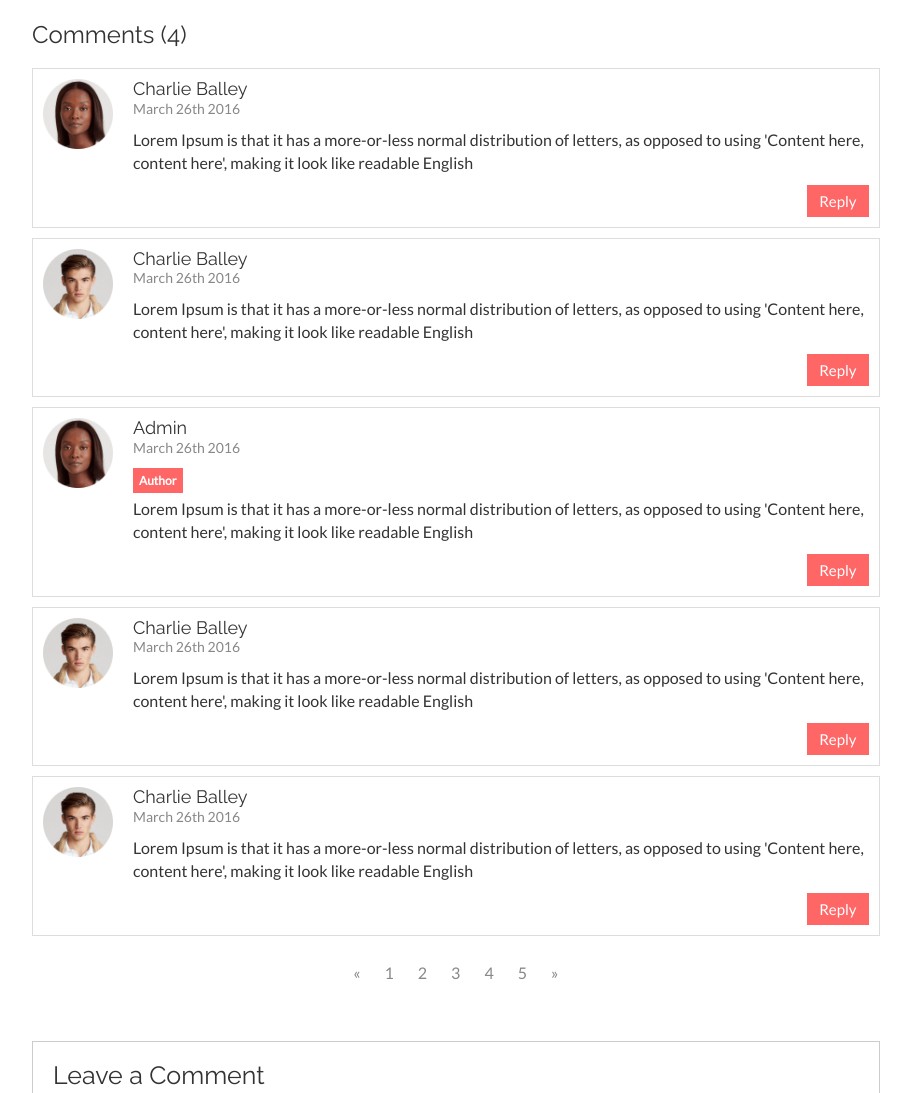
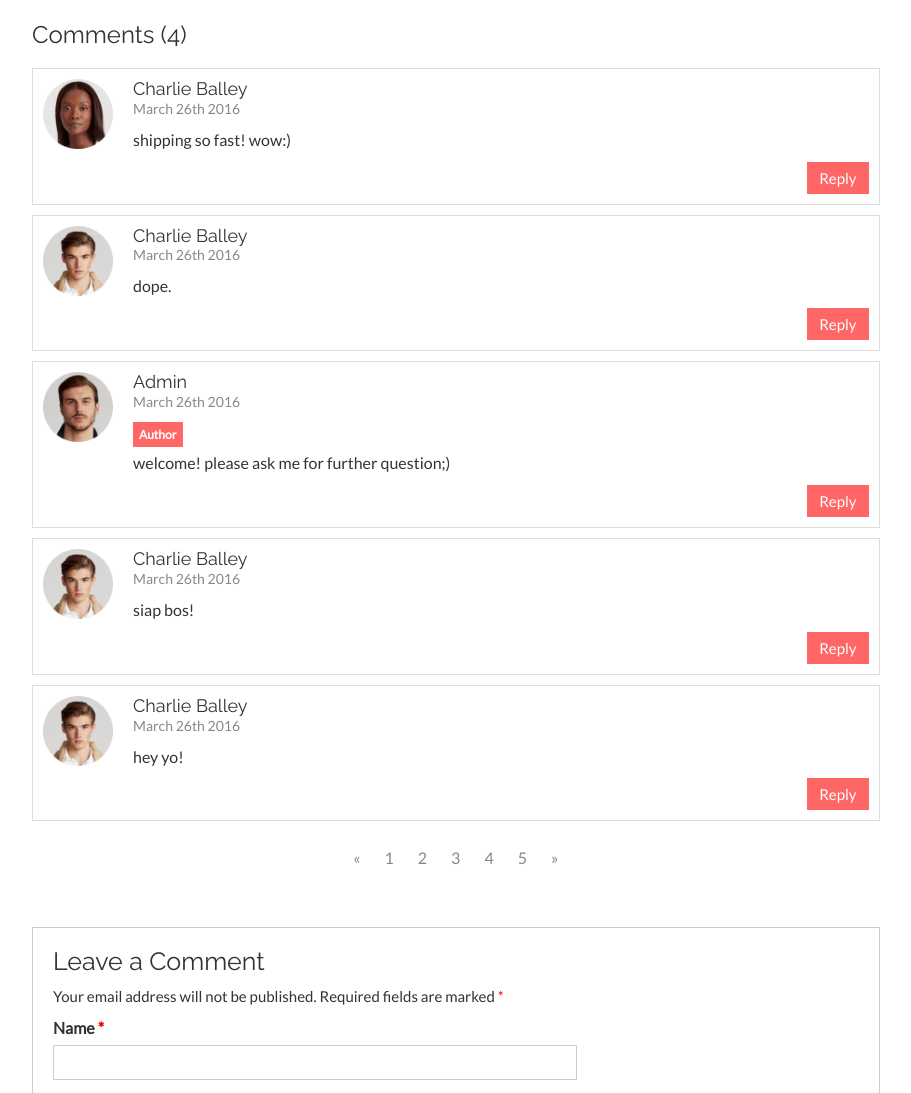
Before and after one commit to virelllaaa/lacunaWebProject, a plain HTML site: page blog-single.html in a window 1280 px wide. Shown: the part 1682-2775 px from the top of the page, without its empty margins (38-949 px from the left). Drawn offline with nearby package versions, Linux system fonts and the light colour scheme.

Commit message:
update comment

```diff
--- a/blog-single.html
+++ b/blog-single.html
@@ -325,7 +325,7 @@
                             <div class="media-body">
                              <h4 class="author-name">Charlie Balley</h4>
                              <span class="comments-date"> March 26th 2016</span>
-                             <p>Lorem Ipsum is that it has a more-or-less normal distribution of letters, as opposed to using 'Content here, content here', making it look like readable English</p>
+                             <p>shipping so fast! wow:)</p>
                              <a href="#" class="reply-btn">Reply</a>
                             </div>
                           </div>
@@ -338,7 +338,7 @@
                             <div class="media-body">
                              <h4 class="author-name">Charlie Balley</h4>
                              <span class="comments-date"> March 26th 2016</span>
-                             <p>Lorem Ipsum is that it has a more-or-less normal distribution of letters, as opposed to using 'Content here, content here', making it look like readable English</p>
+                             <p>dope.</p>
                              <a href="#" class="reply-btn">Reply</a>
                             </div>
                           </div>
@@ -347,13 +347,13 @@
                           <li class="author-comments">
                             <div class="media">
                               <div class="media-left">
-                                  <img class="media-object news-img" src="img/testimonial-img-3.png" alt="img">
+                                  <img class="media-object news-img" src="img/testimonial-img-1.png" alt="img">
                               </div>
                               <div class="media-body">
                                <h4 class="author-name">Admin</h4>
                                <span class="comments-date"> March 26th 2016</span>
                                <span class="author-tag">Author</span>
-                               <p>Lorem Ipsum is that it has a more-or-less normal distribution of letters, as opposed to using 'Content here, content here', making it look like readable English</p>
+                               <p>welcome! please ask me for further question;)</p>
                                <a href="#" class="reply-btn">Reply</a>
                               </div>
                             </div>
@@ -367,7 +367,7 @@
                                 <div class="media-body">
                                  <h4 class="author-name">Charlie Balley</h4>
                                  <span class="comments-date"> March 26th 2016</span>
-                                 <p>Lorem Ipsum is that it has a more-or-less normal distribution of letters, as opposed to using 'Content here, content here', making it look like readable English</p>
+                                 <p>siap bos!</p>
                                  <a href="#" class="reply-btn">Reply</a>
                                 </div>
                               </div>
@@ -382,7 +382,7 @@
                             <div class="media-body">
                              <h4 class="author-name">Charlie Balley</h4>
                              <span class="comments-date"> March 26th 2016</span>
-                             <p>Lorem Ipsum is that it has a more-or-less normal distribution of letters, as opposed to using 'Content here, content here', making it look like readable English</p>
+                             <p>hey yo!</p>
                              <a href="#" class="reply-btn">Reply</a>
                             </div>
                           </div>
@@ -434,9 +434,7 @@
                         <label for="comment">Comment</label>
                         <textarea name="comment" cols="45" rows="8" aria-required="true" required="required"></textarea>
                       </p>
-                      <p class="form-allowed-tags">
-                        You may use these <abbr title="HyperText Markup Language">HTML</abbr> tags and attributes:  <code>&lt;a href="" title=""&gt; &lt;abbr title=""&gt; &lt;acronym title=""&gt; &lt;b&gt; &lt;blockquote cite=""&gt; &lt;cite&gt; &lt;code&gt; &lt;del datetime=""&gt; &lt;em&gt; &lt;i&gt; &lt;q cite=""&gt; &lt;s&gt; &lt;strike&gt; &lt;strong&gt; </code>
-                      </p>
+
                       <p class="form-submit">
                         <input type="submit" name="submit" class="aa-browse-btn" value="Post Comment">
                       </p>
```
